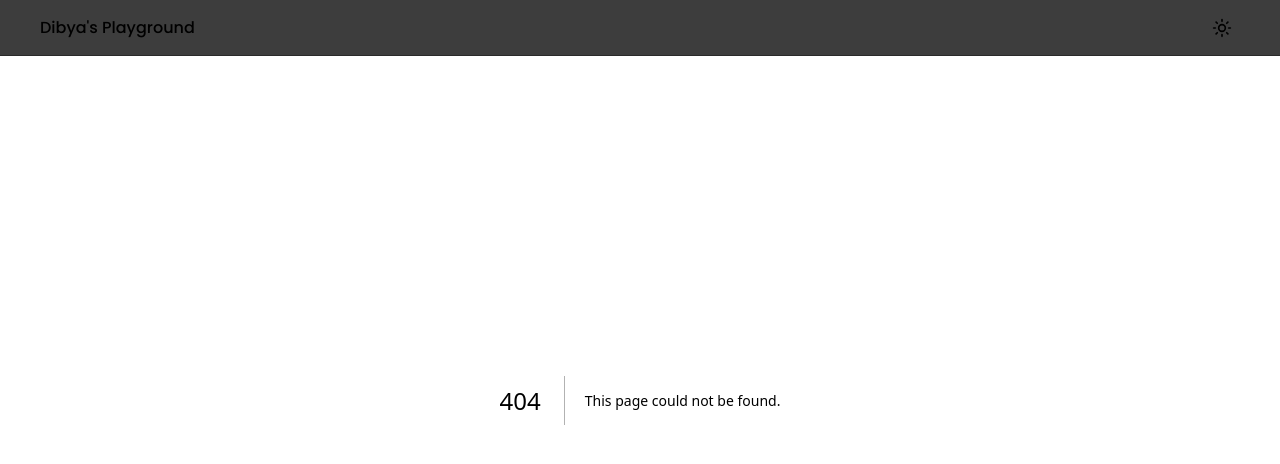
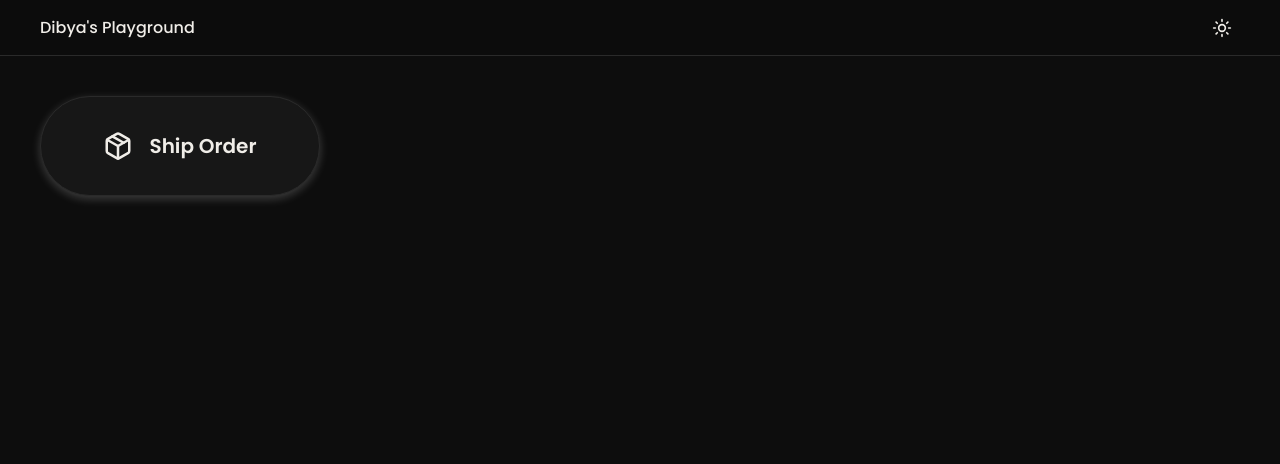
Before and after one commit to dibya-22/animation-playground, a Next.js app: page /playground in a window 1280 px wide. Before the commit this address had no page. Shown: the top 464 px of the page. Built offline with nearby package versions, Linux system fonts and the light colour scheme.

Commit message:
feat: add container for showcasing

```diff
--- /dev/null
+++ b/app/playground/page.tsx
@@ -0,0 +1,23 @@
+import ShippingButton from "@/components/playground/ShippingButton";
+
+const PlaygroundContainer = ({ children }: { children?: React.ReactNode }) => {
+    return (
+        <div className="mt-14 bg-background p-6 overflow-x-hidden" suppressHydrationWarning>
+            <div className="grid grid-cols-1 sm:grid-cols-2 md:grid-cols-3 lg:grid-cols-4 grid-rows-[masonry] gap-4 p-4">
+                {children}
+            </div>
+        </div>
+    );
+};
+
+const Playground = () => {
+    return (
+        <div>
+            <PlaygroundContainer>
+                <ShippingButton />
+            </PlaygroundContainer>
+        </div>
+    )
+}
+
+export default Playground
```
